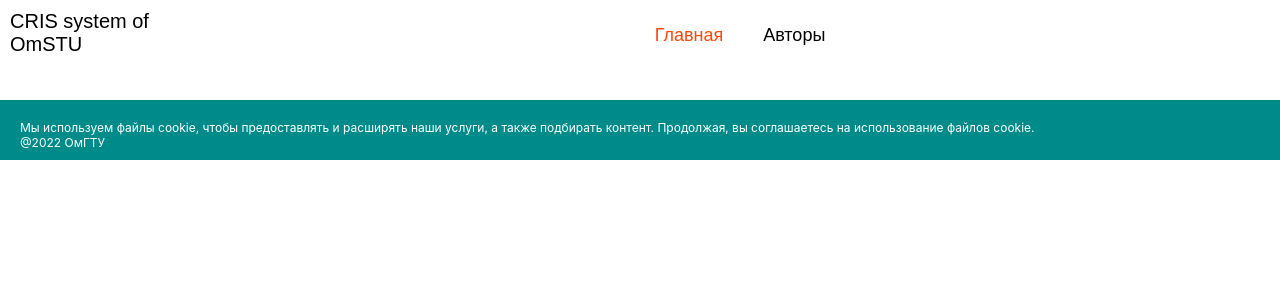
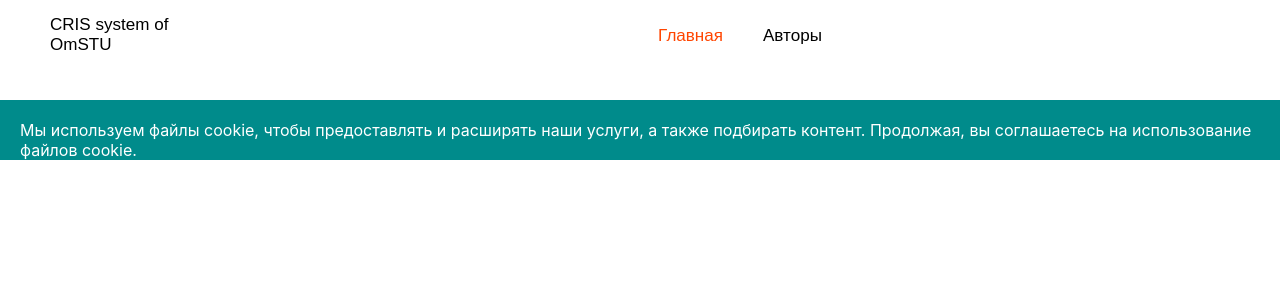
Before and after one commit to loveletter4you/science_omstu, a React (Create React App) app in the folder frontend/: page / in a window 1280 px wide. Shown: the top 300 px of the page. Built offline with nearby package versions, Linux system fonts and the light colour scheme.

Commit message:
update fonts

```diff
--- a/frontend/src/Components/AllAuthors/AllAuthors.module.css
+++ b/frontend/src/Components/AllAuthors/AllAuthors.module.css
@@ -1,5 +1,6 @@
 .item {
-    font-size: 16px;
+
+    font-size:max(1em, min(4em, 1.333vw));
     font-family: Arial;
     display: flex;
     flex-flow: column;
@@ -22,7 +23,7 @@
 }
 
 .number {
-    font-size: 16px;
+    font-size:max(1em, min(4em, 1.333vw));
 }
 
 .number li {
--- a/frontend/src/Components/Authors/Author.jsx
+++ b/frontend/src/Components/Authors/Author.jsx
@@ -6,7 +6,7 @@ const Author = (props) => {
         return <div>Ошибка</div>
     }
 
-    return <div>
+    return <div className={s.author}>
         <div className={s.item}> <div className={s.first}>Фамилия:&nbsp;</div><div className={s.first}>{props.author.author.surname}</div></div>
         <div>Имя: {props.author.author.name}</div>
         <div>Отчество: {props.author.author.patronymic}</div>
--- a/frontend/src/Components/Authors/Author.module.css
+++ b/frontend/src/Components/Authors/Author.module.css
@@ -6,3 +6,6 @@
     text-transform: uppercase;
     display: inline-flex;
 }
+.author {
+    font-size:max(1em, min(4em, 1.333vw));
+}
--- a/frontend/src/Components/Footer/Footer.module.css
+++ b/frontend/src/Components/Footer/Footer.module.css
@@ -2,6 +2,6 @@
     grid-area: f;
     padding: 20px;
     background-color: darkcyan;
-    font-size: 12px;
+    font-size:max(1em, min(4em, 0vw));
     color: white;
 }
--- a/frontend/src/Components/Header/Header.module.css
+++ b/frontend/src/Components/Header/Header.module.css
@@ -1,6 +1,7 @@
 .appWrapperHeader {
     grid-area: h;
-    padding: 10px;
-    font-size: 20px;
+    padding: 15px;
+    padding-left: 50px;
+    font-size:max(1em, min(4em, 1.333vw));
     font-family: Arial;
 }
--- a/frontend/src/Components/Navbar/Navbar.module.css
+++ b/frontend/src/Components/Navbar/Navbar.module.css
@@ -5,7 +5,7 @@
 
 .item {
     display: inline-block;
-    font-size: 18px;
+    font-size:max(1em, min(4em, 1.333vw));
     font-family: Arial;
 }
 
```
